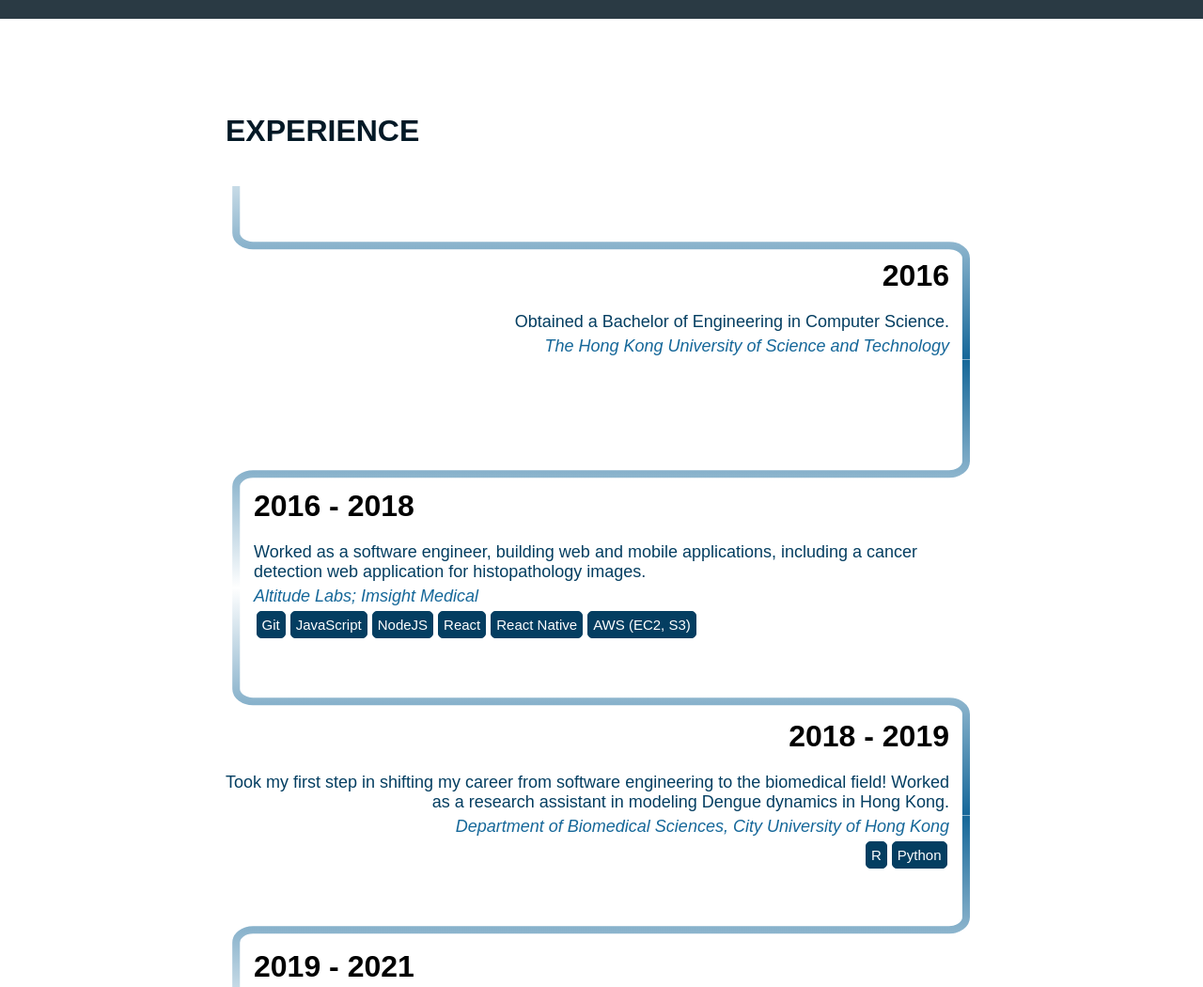
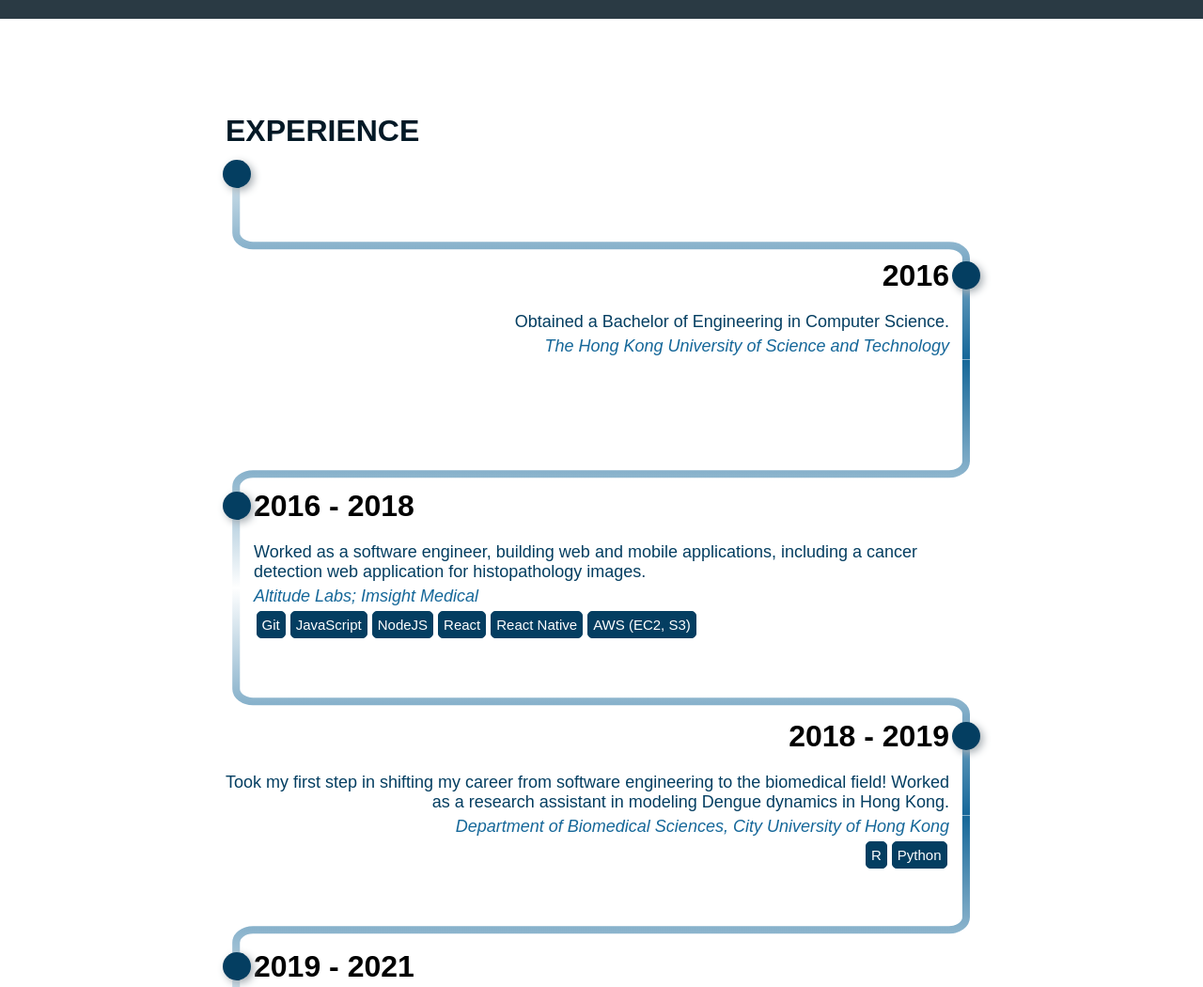
Before and after one commit to katsudon16/katsudon16.github.io, a Gatsby site: page / in a window 1280 px wide. Shown: the part 780-1830 px from the top of the page at 94% size. Built offline with nearby package versions, Linux system fonts and the light colour scheme; Gatsby itself is replaced by a stand-in of ours; grey boxes are pictures that could not be loaded.

Commit message:
Add points to timeline

```diff
--- a/src/components/sections/timeline.js
+++ b/src/components/sections/timeline.js
@@ -190,17 +190,40 @@ const Skill = styled.div`
 `
 const Point = styled.div`
     position: absolute;
-    background-color: ${palette.color1};
+    background-color: ${palette.medium};
     border-radius: 50%;
-    height: 10px;
-    width: 10px;
-    left: 50%;
-    transform: translateX(-50%);
+    height: 30px;
+    width: 30px;
     z-index: 20;
-    transition: background-color 0.5s;
+    box-shadow: 3px 3px 9px #a7aeb3;
+    top: ${props => props.top}px;
 
-    &.reached {
-        background-color: ${palette.bg}
+    @media ${device.mobile} {
+        width: 15px;
+        height: 15px;
+    }
+
+    &.pointRight {
+        right: -3px;
+
+        @media ${device.mobile} {
+        }
+
+        @media ${device.tablet} {
+            right: -6px;
+        }
+    }
+
+    &.pointLeft {
+        left: -3px;
+
+        @media ${device.mobile} {
+
+        }
+
+        @media ${device.tablet} {
+            left: -8px;
+        }
     }
 `
 const Timeline = () => {
@@ -214,6 +237,7 @@ const Timeline = () => {
             <Container>
                 <Title>{titleLabels.timeline}</Title>
                 <TimelineContainer>
+                    <Point top='50' className='pointLeft' />
                     {YAMLData.content.map((_, i) => {
                         const flipClass = i % 2 === 1 ? 'flipHorizontal' : '';
                         return (
@@ -225,6 +249,7 @@ const Timeline = () => {
                     {YAMLData.content.map((data, i) => {
                         const paragraphClass = i % 2 === 0 ? 'right' : 'left';
                         const top = pTopInit + i * svgHeight;
+                        const pointClass = i % 2 === 0 ? 'pointRight' : 'pointLeft';
                         return (
                             <Paragraph key={i} className={paragraphClass} top={top}>
                                 <h1 className='year'>{data.year}</h1>
@@ -236,6 +261,11 @@ const Timeline = () => {
                             </Paragraph>
                         );
                     })}
+                    {YAMLData.content.map((_, i) => {
+                        const top = pTopInit + i * svgHeight + 13;
+                        const pointClass = i % 2 === 0 ? 'pointRight' : 'pointLeft';
+                        return <Point key={i} top={top} className={pointClass} />;
+                    })}
                 </TimelineContainer>
             </Container>
         </SectionContainer>
```
